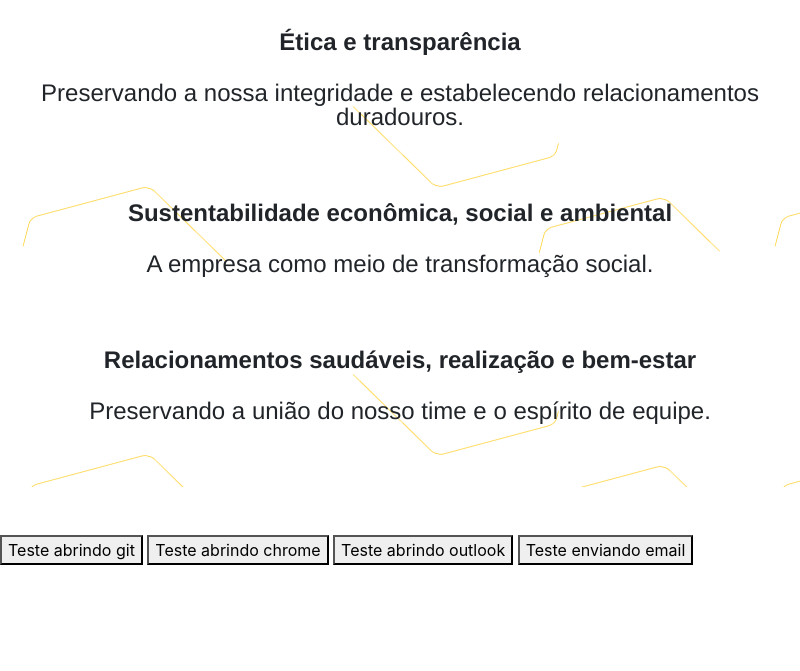
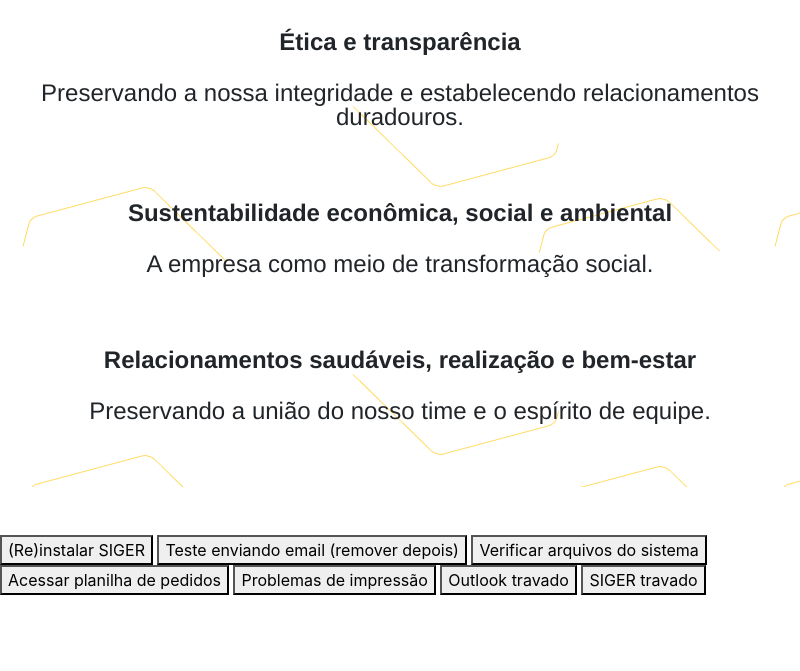
Before and after one commit to L0tus-Program/Auto-atendimento-desktop-Brasil-dos-Parafusos, an Electron app: page index.html in a window 800 px wide. Shown: the part 842-1513 px from the top of the page. Drawn offline with nearby package versions, Linux system fonts and the light colour scheme.

Commit message:
.bats de automação
Bats de automação adicionados

```diff
--- a/index.html
+++ b/index.html
@@ -929,12 +929,15 @@
   </div>
 </div>
 
-<button onclick="git()">Teste abrindo git</button>
-<button onclick="restart()">Teste abrindo chrome</button>
-<button onclick="outlook()">Teste abrindo outlook</button>
-<button onclick="mail()">Teste enviando email</button>
+<button onclick="installsiger()">(Re)instalar SIGER</button>
 
 
+<button onclick="mail()">Teste enviando email (remover depois)</button>
+<button onclick="scannow()">Verificar arquivos do sistema</button>
+<button onclick="planilhapedidos()">Acessar planilha de pedidos</button>
+<button onclick="spooler()">Problemas de impressão</button>
+<button onclick="outlooktravado()">Outlook travado</button>
+<button onclick="sigertravado()">SIGER travado</button>
 <!--Teste planilha bootstrap-->
 
 <footer class="w-100 page-footer text-center justify-content-center d-inline-flex p-2 bd-highlight" style="z-index: 5; margin-top: 15vh; ">
--- a/preload.js
+++ b/preload.js
@@ -4,24 +4,43 @@
 
 const {ipcRenderer, ipcMain} = require('electron')
 
-
+/*
 function git(){
   ipcRenderer.send('asynchronous-message', 'git')
 
-}
+}*/
 
 function offline(){ //desligar um computador
   ipcRenderer.send('asynchronous-message', 'offline')
 }
 
-function restart(){
-  ipcRenderer.send('asynchronous-message', 'restart')
-}
 
-function outlook(){
-  ipcRenderer.send('asynchronous-message', 'outlook')
-}
 
 function mail(){
   ipcRenderer.send('asynchronous-message', 'mail')
 }
+
+function scannow(){
+  ipcRenderer.send('asynchronous-message', 'scannow')
+}
+
+function installsiger(){
+  ipcRenderer.send('asynchronous-message', 'installsiger')
+}
+
+
+function planilhapedidos(){
+  ipcRenderer.send('asynchronous-message', 'planilhapedidos')
+}
+
+function spooler(){
+  ipcRenderer.send('asynchronous-message', 'spooler')
+}
+
+function outlooktravado(){
+  ipcRenderer.send('asynchronous-message', 'outlooktravado')
+}
+
+function sigertravado(){
+  ipcRenderer.send('asynchronous-message', 'sigertravado')
+}
```
Also changed, not shown: main.js (+24 -12 lines), 9 other files.
